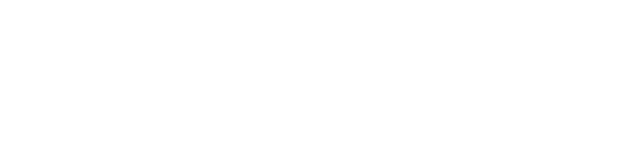
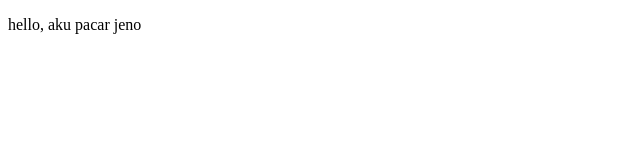
Before and after one commit to rizkiyanii/bio-rizkiyani, a plain HTML site: page form.html in a window 1280 px wide. Shown: the whole page, without its empty margins (0-640 px from the left). Drawn offline with Linux system fonts and the light colour scheme.

Commit message:
menambahkan p

```diff
--- a/form.html
+++ b/form.html
@@ -7,6 +7,6 @@
     <title>Document</title>
 </head>
 <body>
-
+        <p>hello, aku pacar jeno</p>
 </body>
 </html>
```
